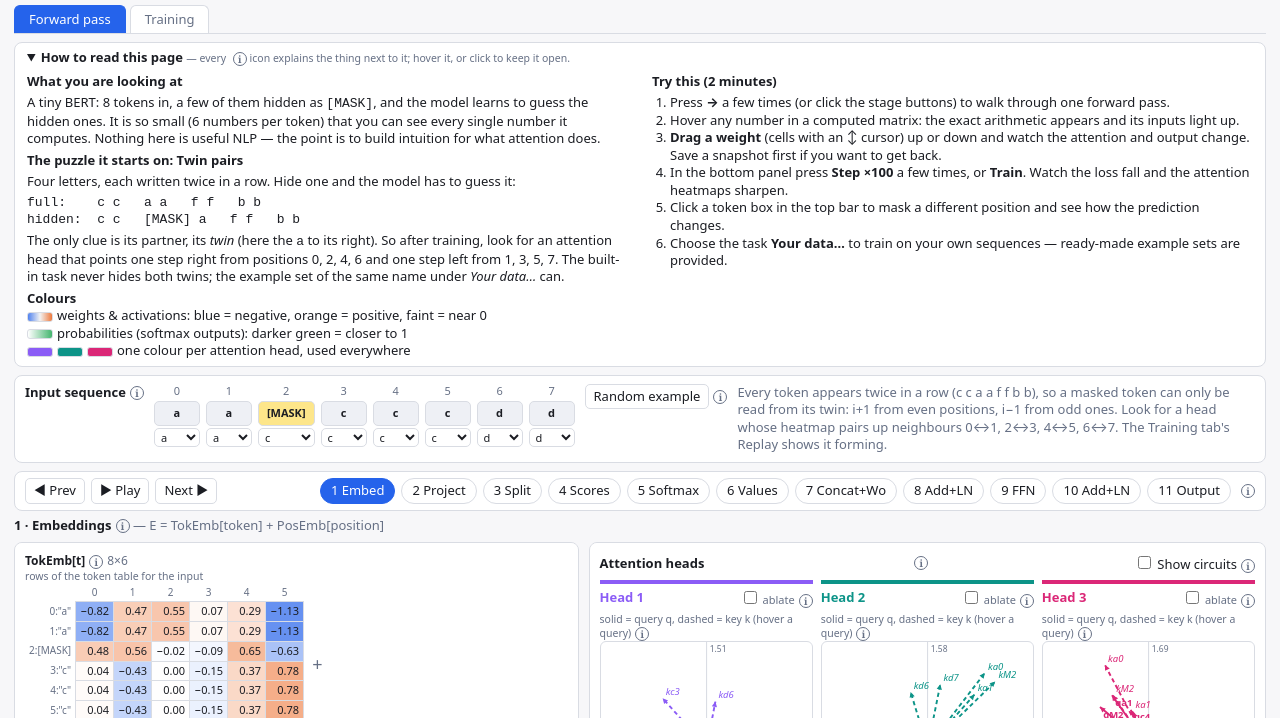
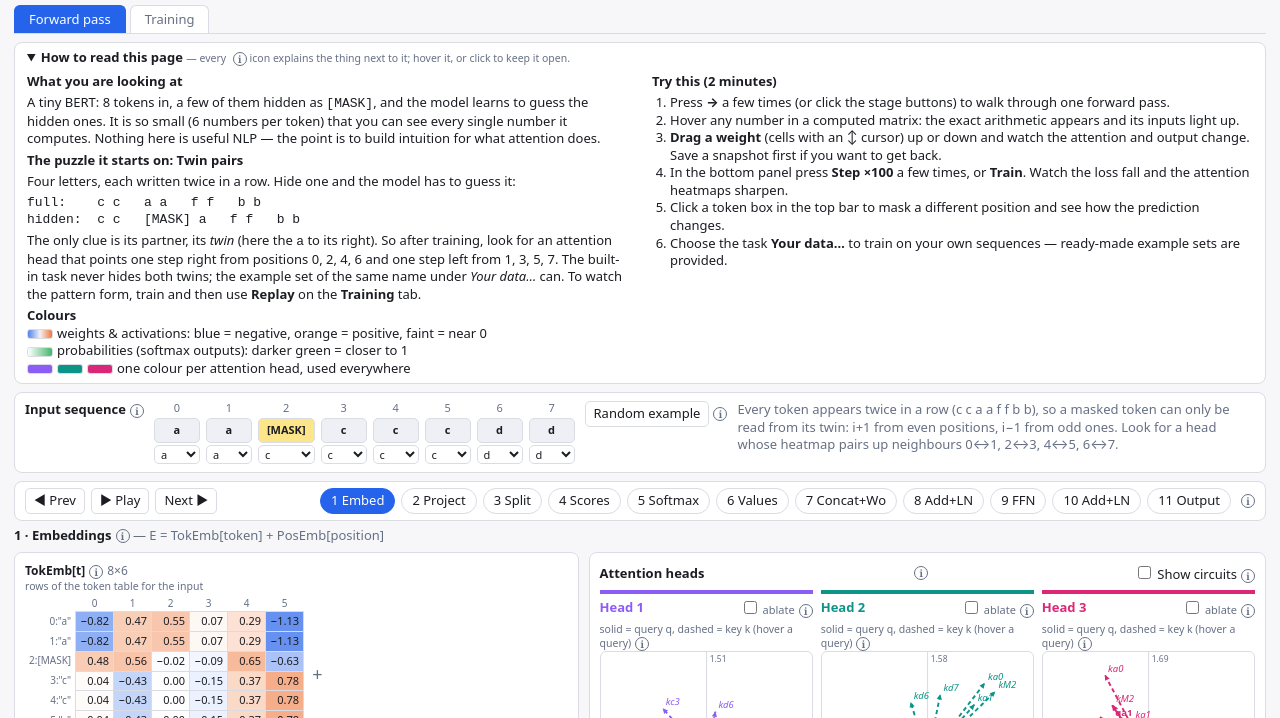
Before and after one commit to nephorion/picobert, a plain HTML site: page index.html in a window 1280 px wide. Shown: the part 82-800 px from the top of the page. Drawn offline with Linux system fonts and the light colour scheme.

Commit message:
Tidy Twin pairs wording on the Training tab
Co-Authored-By: Claude Sonnet 5.5 <noreply@anthropic.com>

```diff
--- a/index.html
+++ b/index.html
@@ -166,7 +166,7 @@ table.tv tr.sel{background:var(--chip);font-weight:600}
       <b>The puzzle it starts on: Twin pairs</b>
       <p style="margin:4px 0">Four letters, each written twice in a row. Hide one and the model has to guess it:<br>
       <code style="display:inline-block;white-space:pre;margin:3px 0">full:    c c   a a   f f   b b
-hidden:  c c   [MASK] a   f f   b b</code><br>The only clue is its partner, its <i>twin</i> (here the <code>a</code> to its right). So after training, look for an attention head that points one step right from positions 0, 2, 4, 6 and one step left from 1, 3, 5, 7. The built-in task never hides both twins; the example set of the same name under <i>Your data…</i> can.</p>
+hidden:  c c   [MASK] a   f f   b b</code><br>The only clue is its partner, its <i>twin</i> (here the <code>a</code> to its right). So after training, look for an attention head that points one step right from positions 0, 2, 4, 6 and one step left from 1, 3, 5, 7. The built-in task never hides both twins; the example set of the same name under <i>Your data…</i> can. To watch the pattern form, train and then use <b>Replay</b> on the <b>Training</b> tab.</p>
       <b>Colours</b>
       <div><span class="sw" style="background:linear-gradient(90deg,rgba(37,99,235,.8),rgba(127,127,127,.1),rgba(234,88,12,.8))"></span>weights &amp; activations: blue = negative, orange = positive, faint = near 0</div>
       <div><span class="sw" style="background:linear-gradient(90deg,rgba(22,163,74,0),rgba(22,163,74,.8))"></span>probabilities (softmax outputs): darker green = closer to 1</div>
@@ -723,7 +723,7 @@ const BUILTIN_TASKS = [
 // menu but kept out of BUILTIN_TASKS, whose order the self-tests and numbering rely on.
 const TWIN_TASK = {
   id: "twin", name: "Twin pairs (start here)", vocab: ["[MASK]", ...LETTERS],
-  hint: "Every token appears twice in a row (c c a a f f b b), so a masked token can only be read from its twin: i+1 from even positions, i−1 from odd ones. Look for a head whose heatmap pairs up neighbours 0↔1, 2↔3, 4↔5, 6↔7. The Training tab's Replay shows it forming.",
+  hint: "Every token appears twice in a row (c c a a f f b b), so a masked token can only be read from its twin: i+1 from even positions, i−1 from odd ones. Look for a head whose heatmap pairs up neighbours 0↔1, 2↔3, 4↔5, 6↔7.",
   gen(rng) {
     const L = CONFIG.seq_len, half = Array.from({ length: L / 2 }, () => 1 + rng.int(6));
     const truth = Array.from({ length: L }, (_, i) => half[i >> 1]);
@@ -1732,7 +1732,7 @@ function renderChips() {
     return `<div class="chip${masked ? " m" : ""}" data-tok="${i}"><span>${i}</span><div class="ct" data-toggle="${i}" title="click to toggle [MASK]">${masked ? "[MASK]" : esc(V[t])}</div><select data-set="${i}" title="true token at this position">${V.map((v, k) => k === MASK_ID ? "" : `<option value="${k}"${k === t ? " selected" : ""}>${esc(v)}</option>`).join("")}</select></div>`;
   }).join("");
   $("hint").textContent = state.task.hint;
-  $("taskName").textContent = state.task.name; $("taskNote").textContent = state.task.hint;
+  $("taskName").textContent = state.task.name.replace(" (start here)", "");   // that label is for the menu $("taskNote").textContent = state.task.hint;
 }
 function renderExamples() {
   $("exampleSets").innerHTML = EXAMPLE_SETS.map((x) => {
```
